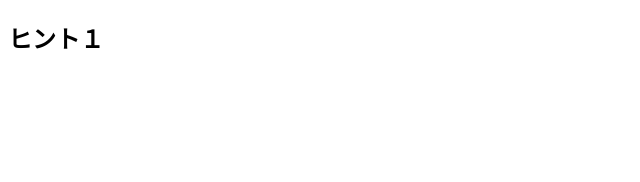
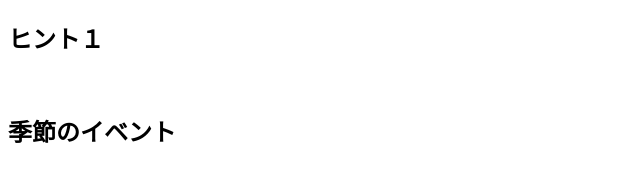
Before and after one commit to yamazakitomo/kimatu_project_zm20074_2, a plain HTML site: page a.html in a window 1280 px wide. Shown: the whole page, without its empty margins (0-640 px from the left). Drawn offline with Linux system fonts and the light colour scheme.

Commit message:
Update a.html

```diff
--- a/a.html
+++ b/a.html
@@ -6,5 +6,7 @@
   </head>
   <body>
     <h2>ヒント１</h2>
+    <br>
+    <h2>季節のイベント</h2>
   </body>
 </html>
```
